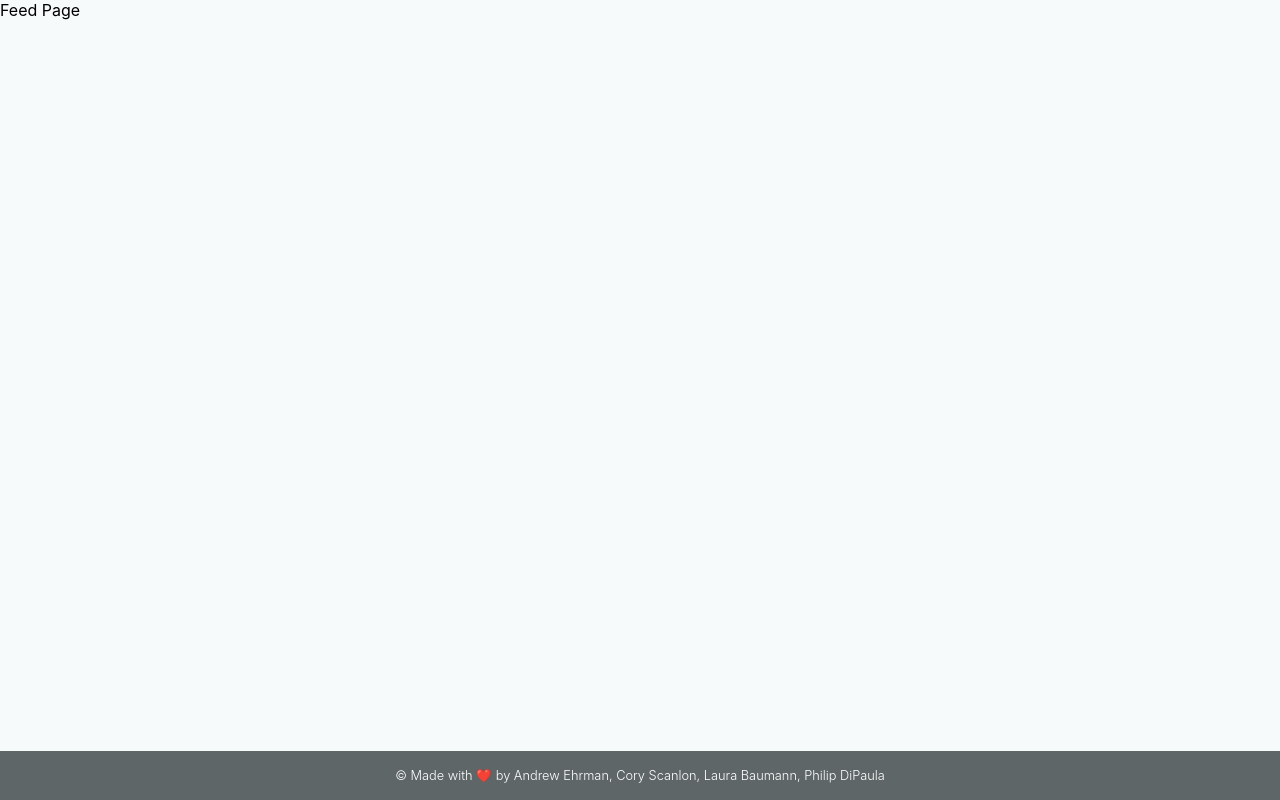
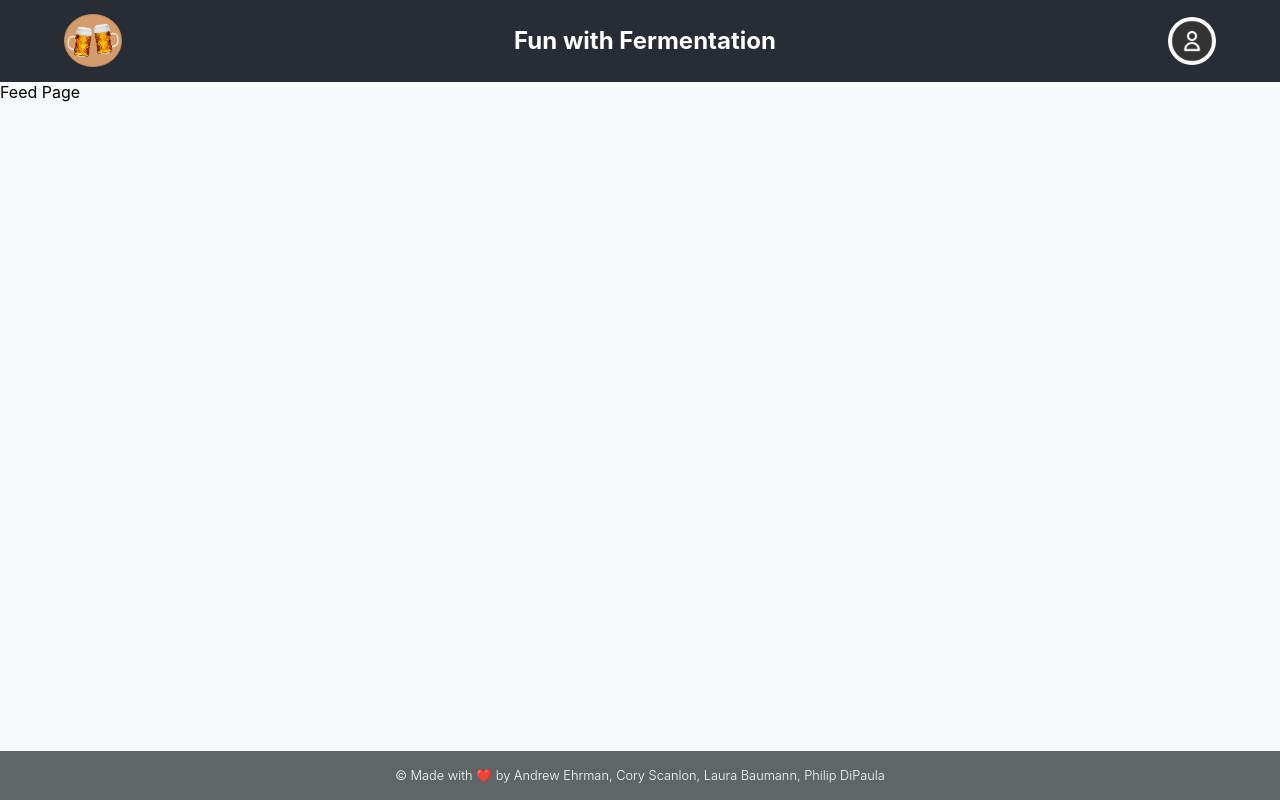
Before and after one commit to TheCoaxial/Fun-With-Fermentation, a React (Create React App) app in the folder client/: page /feed in a window 1280 px wide. Built offline with nearby package versions, Linux system fonts and the light colour scheme.

Commit message:
adding header component and updating linked pages

```diff
--- a/client/src/App.js
+++ b/client/src/App.js
@@ -7,7 +7,6 @@ import Feed from "../src/pages/Feed";
 import Footer from "../src/components/Footer";
 import Login from "./pages/Login/Login";
 import SignUp from "./pages/SignUp/SignUp"
-import logo from './logo.svg';
 import './App.css';
 
 function App() {
--- /dev/null
+++ b/client/src/components/Header/Header.css
@@ -0,0 +1,44 @@
+
+/* -------------------------- */
+/* ----- general styles ----- */
+/* -------------------------- */
+
+header {
+    padding:1% 5%;
+    display:flex;
+    flex-direction: row;
+    justify-content: space-between;
+    background-color:#282c34;
+    height:3.5rem;
+}
+
+header .vertical-align {
+    display: flex;
+    flex-direction:column;
+    justify-content: center;
+    height:100%;
+}
+
+header h2 {
+    color:white;
+}
+
+
+/* -------------------------- */
+/* ------ image styles ------ */
+/* -------------------------- */
+
+header .logo {
+    width:3.2rem;
+    border:1px solid #be8c60;
+    border-radius:50%;
+    background-color:#d49c6b;
+    padding:0 0.15rem;
+}
+
+header .avatar {
+    width: 3rem;
+    border: 0px solid white;
+    background-color: white;
+    border-radius: 50%;
+}
--- /dev/null
+++ b/client/src/components/Header/Header.js
@@ -0,0 +1,27 @@
+import React from "react";
+import "./Header.css";
+import "../../App.css";
+import { Link } from 'react-router-dom';
+
+export default function Header() {
+    return (
+        <header>
+            <Link to="/feed">
+                <div className="vertical-align">
+                    <img src="./logo.png" alt="beer logo" className="logo"/>
+                </div>
+            </Link>
+
+            <div className="vertical-align">
+                <h2>Fun with Fermentation</h2>
+            </div>
+
+            <Link to="/profile">
+                <div className="vertical-align">
+                    <img src="./sample-avatar.png" alt="user avatar" className="avatar"/>
+                </div>
+            </Link>
+
+        </header>
+    )
+};
--- a/client/src/pages/Feed/index.js
+++ b/client/src/pages/Feed/index.js
@@ -1,10 +1,13 @@
 import React from "react";
+import Header from "../../components/Header/Header";
 import "./style.css";
+import "../../App.css";
 
-const Feed = () => {
+export default function Feed() {
     return(
-        <div>Feed Page</div>
-    );
-};
-
-export default Feed;
+        <div>
+            <Header />
+            <div>Feed Page</div>
+        </div>
+    )
+}
--- a/client/src/pages/Profile/index.js
+++ b/client/src/pages/Profile/index.js
@@ -1,10 +1,13 @@
 import React from "react";
+import Header from "../../components/Header/Header";
 import "./style.css";
+import "../../App.css";
 
-const Profile = () => {
+export default function Profile() {
     return(
-        <div>Profile Page</div>
-    );
-};
-
-export default Profile;
+        <div>
+            <Header />
+            <div>Profile</div>
+        </div>
+    )
+}
```
Also changed, not shown: client/public/sample-avatar.png (added).
